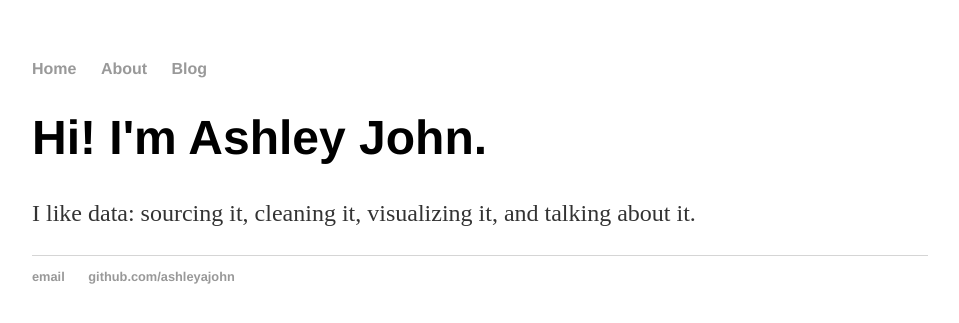
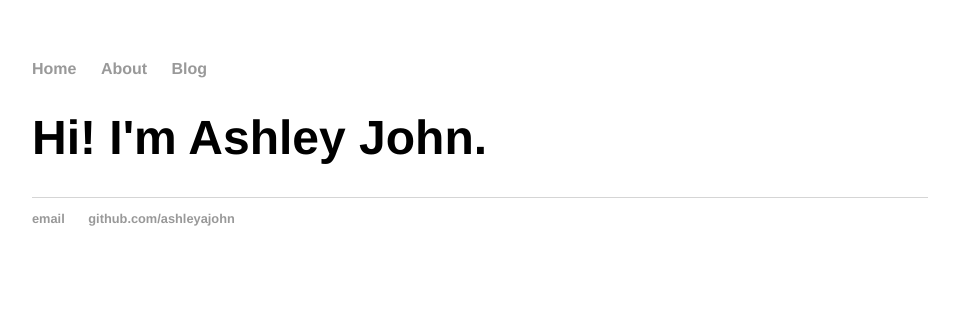
Before and after one commit to ashleyajohn/ashleyajohn.github.io, a Jekyll site: the page built from index.html, in a window 1280 px wide. Shown: the top 323 px of the page, without its empty margins (160-1119 px from the left). Built offline with Jekyll 4.4.1, drawn with Linux system fonts in a browser that asks for light colours.

Commit message:
Update index.html

```diff
--- a/index.html
+++ b/index.html
@@ -4,5 +4,4 @@ title: Ashley Ann John
 ---
 <div class="blurb">
 	<h1>Hi! I'm Ashley John.</h1>
-	<p>I like data: sourcing it, cleaning it, visualizing it, and talking about it.</p>
 </div><!-- /.blurb -->
```
